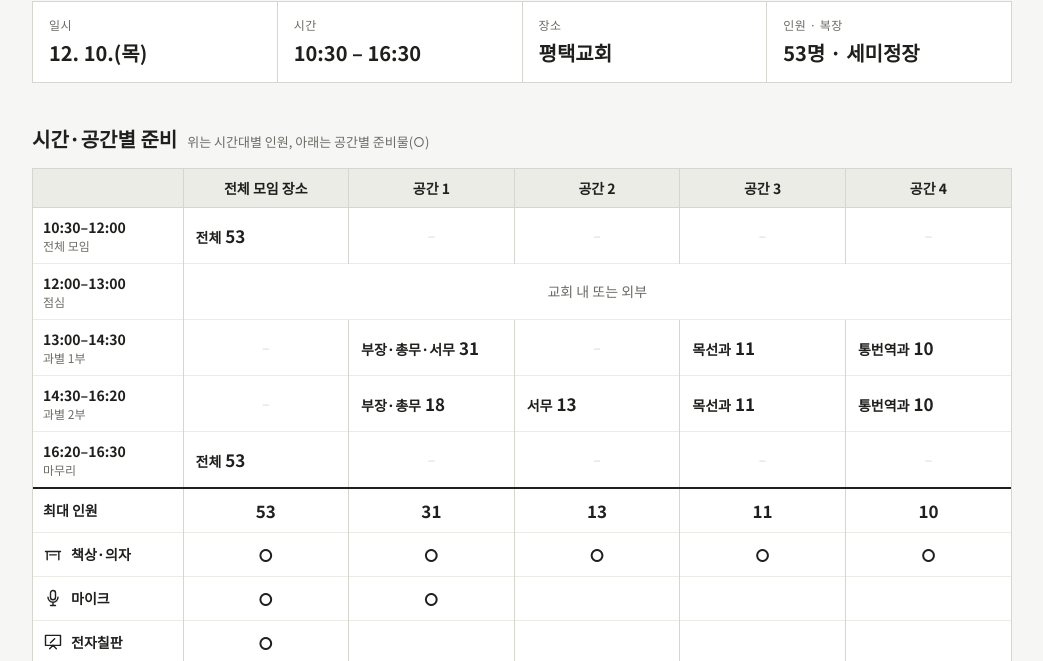
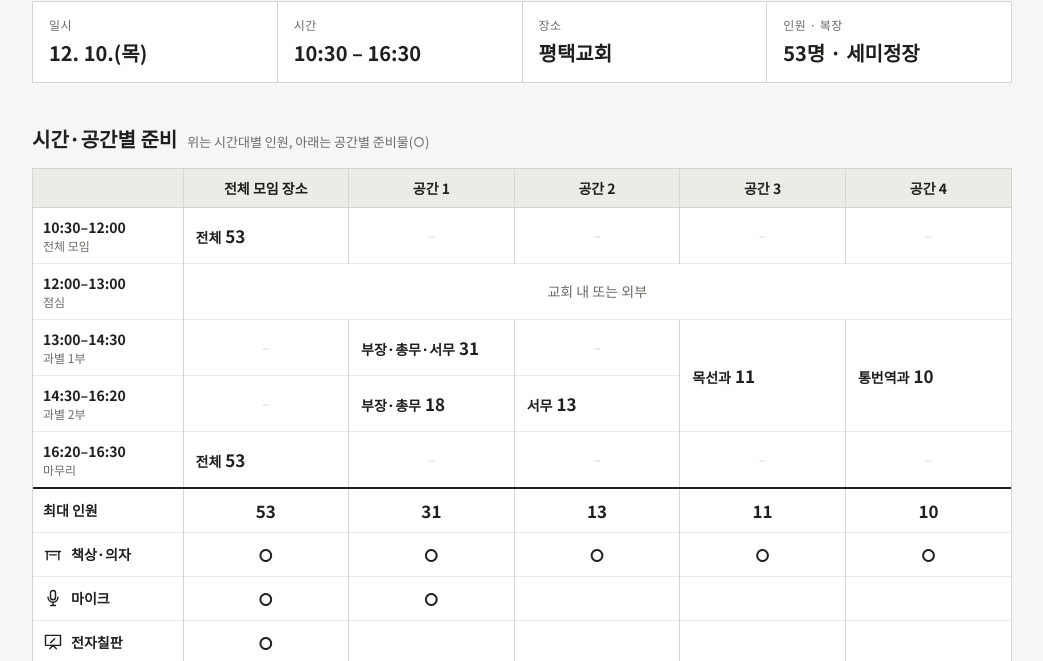
Before and after one commit to ssnantz5aa/-, a website: page yohan-briefing.html in a window 1280 px wide. Shown: the part 134-795 px from the top of the page, without its empty margins (118-1161 px from the left). Drawn offline with Linux system fonts and the light colour scheme; a web font is replaced by a local one.

Commit message:
Merge 1st/2nd session cells for rooms 3 and 4
Co-Authored-By: Claude Opus 5.5 <noreply@anthropic.com>
Claude-Session: https://claude.ai/code/session_01UetvH8yjku1KzNKbBwrwKi

```diff
--- a/yohan-briefing.html
+++ b/yohan-briefing.html
@@ -174,8 +174,8 @@ table.att { min-width: 760px; }
         <tbody>
           <tr><th>10:30–12:00<small>전체 모임</small></th><td class="occ" style="--c:var(--g0)">전체<b>53</b></td><td class="empty">–</td><td class="empty">–</td><td class="empty">–</td><td class="empty">–</td></tr>
           <tr><th>12:00–13:00<small>점심</small></th><td class="meal" colspan="5">교회 내 또는 외부</td></tr>
-          <tr><th>13:00–14:30<small>과별 1부</small></th><td class="empty">–</td><td class="occ" style="--c:var(--g1)">부장·총무·서무<b>31</b></td><td class="empty">–</td><td class="occ" style="--c:var(--g3)">목선과<b>11</b></td><td class="occ" style="--c:var(--g4)">통번역과<b>10</b></td></tr>
-          <tr><th>14:30–16:20<small>과별 2부</small></th><td class="empty">–</td><td class="occ" style="--c:var(--g1)">부장·총무<b>18</b></td><td class="occ" style="--c:var(--g2)">서무<b>13</b></td><td class="occ" style="--c:var(--g3)">목선과<b>11</b></td><td class="occ" style="--c:var(--g4)">통번역과<b>10</b></td></tr>
+          <tr><th>13:00–14:30<small>과별 1부</small></th><td class="empty">–</td><td class="occ" style="--c:var(--g1)">부장·총무·서무<b>31</b></td><td class="empty">–</td><td class="occ" rowspan="2" style="--c:var(--g3)">목선과<b>11</b></td><td class="occ" rowspan="2" style="--c:var(--g4)">통번역과<b>10</b></td></tr>
+          <tr><th>14:30–16:20<small>과별 2부</small></th><td class="empty">–</td><td class="occ" style="--c:var(--g1)">부장·총무<b>18</b></td><td class="occ" style="--c:var(--g2)">서무<b>13</b></td></tr>
           <tr><th>16:20–16:30<small>마무리</small></th><td class="occ" style="--c:var(--g0)">전체<b>53</b></td><td class="empty">–</td><td class="empty">–</td><td class="empty">–</td><td class="empty">–</td></tr>
           <tr class="split max"><th>최대 인원</th><td>53</td><td>31</td><td>13</td><td>11</td><td>10</td></tr>
           <tr><th><span class="lab"><svg><use href="#i-desk"/></svg>책상·의자</span></th><td class="ok">○</td><td class="ok">○</td><td class="ok">○</td><td class="ok">○</td><td class="ok">○</td></tr>
```
